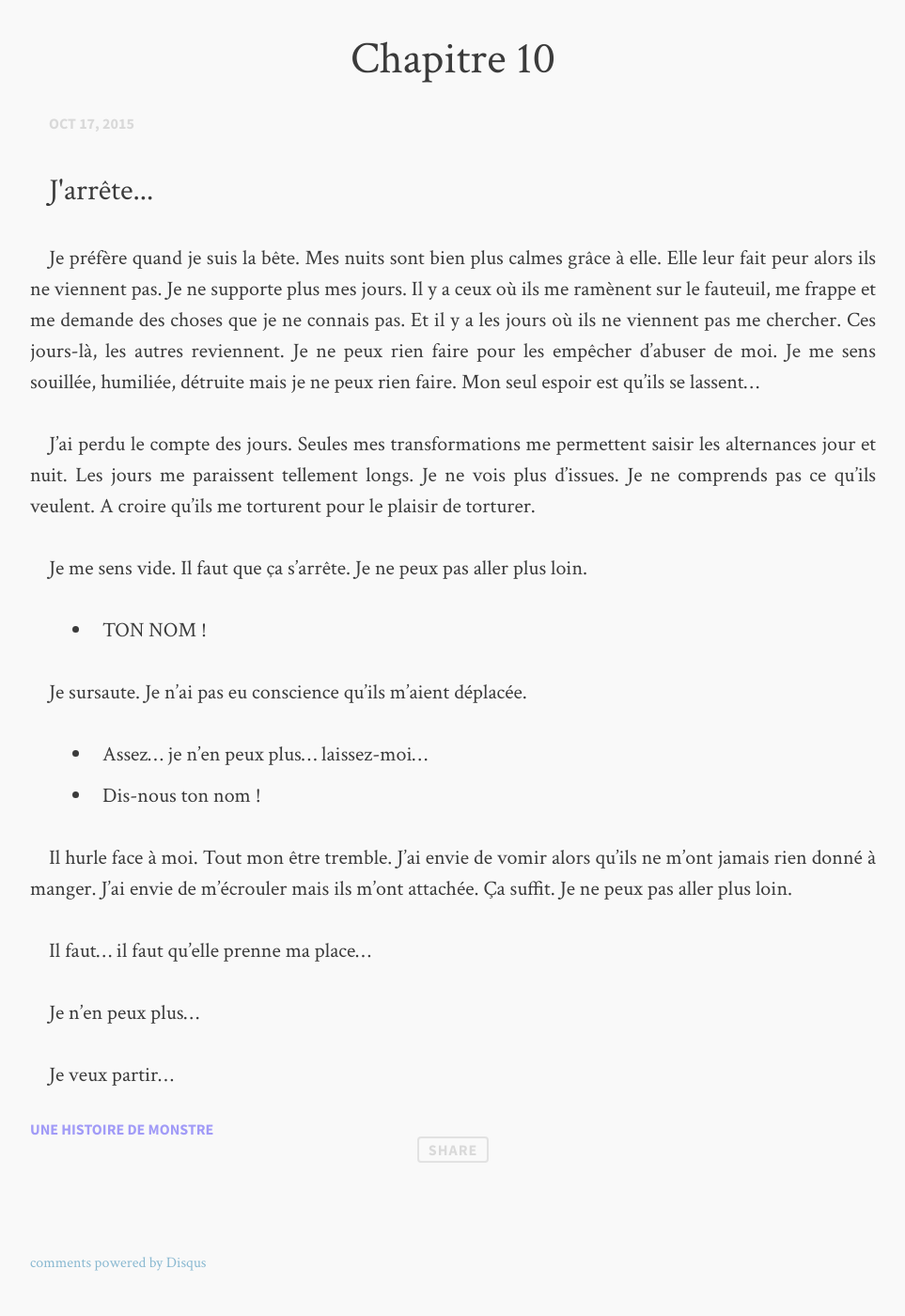
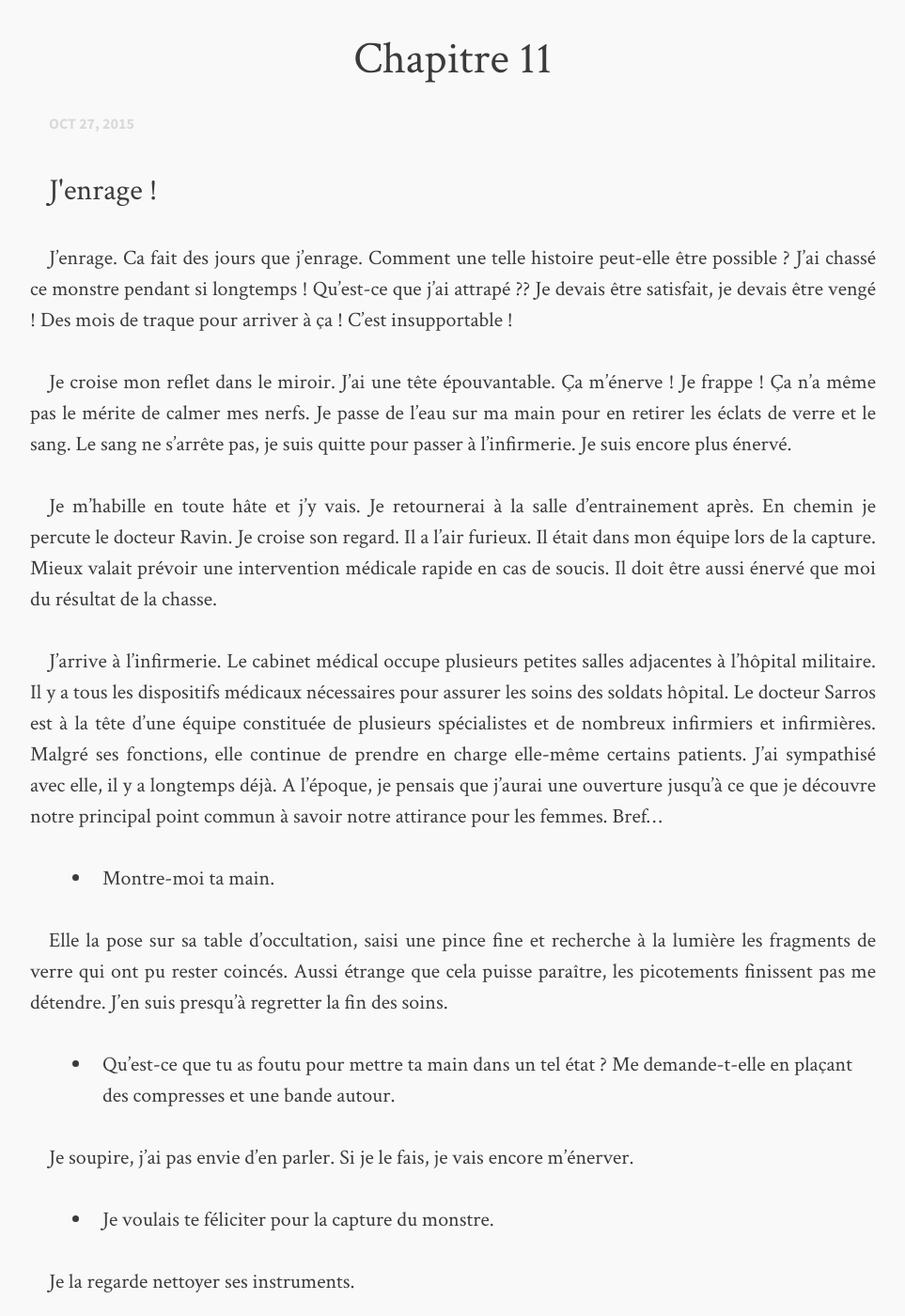
Before and after one commit to Grimoire-des-secrets/grimoire-des-secrets.github.io, a Jekyll site: the page built from _posts/2015-10-27-une-histoire-de-monstre-11.md, in a window 1280 px wide and 1400 px high, scrolled down 963 px. Shown: the whole window at 94% size, without its empty margins (158-1121 px from the left). Built offline with Jekyll 4.4.1, drawn with Linux system fonts in a browser that asks for light colours; comment, search, counter and statistics services are not loaded; some of the changed text lies outside the part shown.

Commit message:
UHM C11 corrigé + C12

```diff
--- a/_posts/2015-10-27-une-histoire-de-monstre-11.md
+++ b/_posts/2015-10-27-une-histoire-de-monstre-11.md
@@ -1,34 +1,55 @@
 ---
 layout: post-light-feature
 title: Une histoire de monstre
-subtitle: Chapitre 10
-description: "J'arrête..."
+subtitle: Chapitre 11
+description: "J'enrage !"
 extract: |
-    Je préfère quand je suis la bête. Mes nuits sont bien plus calmes grâce à elle. Elle leur fait peur alors ils ne viennent pas. Je ne supporte plus mes jours.
+    J'enrage. Ca fait des jours que j'enrage. Comment une telle histoire peut-elle être possible ? J'ai chassé ce monstre pendant si longtemps ! Qu'est-ce que j'ai attrapé ??
 comments: true
 categories: articles
-date: 2015-10-17
+date: 2015-10-27
 tags: [Une histoire de monstre]
 image:
         feature: soft-trees.jpg
 ---
-Je préfère quand je suis la bête. Mes nuits sont bien plus calmes grâce à elle. Elle leur fait peur alors ils ne viennent pas. Je ne supporte plus mes jours. Il y a ceux où ils me ramènent sur le fauteuil, me frappe et me demande des choses que je ne connais pas. Et il y a les jours où ils ne viennent pas me chercher. Ces jours-là, les autres reviennent. Je ne peux rien faire pour les empêcher d'abuser de moi. Je me sens souillée, humiliée, détruite mais je ne peux rien faire. Mon seul espoir est qu'ils se lassent...
+J'enrage. Ca fait des jours que j'enrage. Comment une telle histoire peut-elle être possible ? J'ai chassé ce monstre pendant si longtemps ! Qu'est-ce que j'ai attrapé ?? Je devais être satisfait, je devais être vengé ! Des mois de traque pour arriver à ça ! C'est insupportable !
 
-J'ai perdu le compte des jours. Seules mes transformations me permettent saisir les alternances jour et nuit. Les jours me paraissent tellement longs. Je ne vois plus d'issues. Je ne comprends pas ce qu'ils veulent. A croire qu'ils me torturent pour le plaisir de torturer.
+Je croise mon reflet dans le miroir. J'ai une tête épouvantable. Ça m'énerve ! Je frappe ! Ça n'a même pas le mérite de calmer mes nerfs. Je passe de l'eau sur ma main pour en retirer les éclats de verre et le sang. Le sang ne s'arrête pas, je suis quitte pour passer à l'infirmerie. Je suis encore plus énervé.
 
-Je me sens vide. Il faut que ça s'arrête. Je ne peux pas aller plus loin.
+Je m'habille en toute hâte et j'y vais. Je retournerai à la salle d'entrainement après. En chemin je percute le docteur Ravin. Je croise son regard. Il a l'air furieux. Il était dans mon équipe lors de la capture. Mieux valait prévoir une intervention médicale rapide en cas de soucis. Il doit être aussi énervé que moi du résultat de la chasse.
 
-- TON NOM !
+J'arrive à l'infirmerie. Le cabinet médical occupe plusieurs petites salles adjacentes à l'hôpital militaire. Il y a tous les dispositifs médicaux nécessaires pour assurer les soins des soldats hôpital. Le docteur Sarros est à la tête d'une équipe constituée de plusieurs spécialistes et de nombreux infirmiers et infirmières. Malgré ses fonctions, elle continue de prendre en charge elle-même certains patients. J'ai sympathisé avec elle, il y a longtemps déjà. A l'époque, je pensais que j'aurai une ouverture jusqu'à ce que je découvre notre principal point commun à savoir notre attirance pour les femmes. Bref...
 
-Je sursaute. Je n'ai pas eu conscience qu'ils m'aient déplacée.
+- Montre-moi ta main.
 
-- Assez... je n'en peux plus... laissez-moi...
-- Dis-nous ton nom !
+Elle la pose sur sa table d'occultation, saisi une pince fine et recherche à la lumière les fragments de verre qui ont pu rester coincés. Aussi étrange que cela puisse paraître, les picotements finissent pas me détendre. J'en suis presqu'à regretter la fin des soins.
 
-Il hurle face à moi. Tout mon être tremble. J'ai envie de vomir alors qu'ils ne m'ont jamais rien donné à manger. J'ai envie de m'écrouler mais ils m'ont attachée. Ça suffit. Je ne peux pas aller plus loin.
+- Qu'est-ce que tu as foutu pour mettre ta main dans un tel état ? Me demande-t-elle en plaçant des compresses et une bande autour.
 
-Il faut... il faut qu'elle prenne ma place...
+Je soupire, j'ai pas envie d'en parler. Si je le fais, je vais encore m'énerver.
 
-Je n'en peux plus...
+- Je voulais te féliciter pour la capture du monstre.
 
-Je veux partir...
+Je la regarde nettoyer ses instruments.
+
+- Seulement, continue-t-elle, vu ce qu'ils en font depuis, j'hésite.
+- T'as pitié de ce monstre ?
+
+Je suis choqué par ce que j'entends. Faut-il que je lui rappelle les meurtres et l'état des victimes !?
+
+- Oui, j'ai pitié.
+
+Elle me regarde dans les yeux. Elle me balance sa conviction dans la figure. Elle a du caractère c'est sûr. Il en faut pour être à sa place. Mais de la pitié pour un monstre ? N'importe quoi !
+
+- Tu délires, c'est juste un putain de monstre. Il ne mérite pas ta pitié.
+- Le monstre est à moitié femme.
+- Ça n'excuse rien !
+- Non bien sûr. Mais ça change tout quand même. Tu peux y aller, j'ai du travail.
+
+Elle me tourne le dos et repart. Voilà ! Merci bien ! Je suis de nouveau furax ! De la pitié ? Et puis quoi encore ?
+
+Elle a quand même mis le doigt sur le point qui fâche. Le monstre est à moitié une femme. Une jeune femme apeurée et paniquée. J'avais jamais vu autant de frayeur dans les yeux de quelqu'un.
+
+Il faut que je me défoule ! Vu l'heure, ils doivent déjà être sur le terrain d'entrainement. Je chope un gant en latex avant de partir, il protègera le pansement. Je traverse la base à toute allure et les rejoins.
+
+Je ne veux plus y penser.
--- /dev/null
+++ b/_posts/2016-05-03-une-histoire-de-monstre-12.md
@@ -0,0 +1,44 @@
+---
+layout: post-light-feature
+title: Une histoire de monstre
+subtitle: Chapitre 12
+description: "C'est quoi cette histoire ?"
+extract: |
+    Je retrouve mon équipe au milieu du parcours terre. C'est un parcours d'obstacles basique qui comprends un enchainement de passages dans des sables ou sous des barbelés et beaucoup des sauts et d'escalades, le tout étalé sur 5 kilomètres.
+comments: true
+categories: articles
+date: 2016-03-05
+tags: [Une histoire de monstre]
+image:
+        feature: soft-trees.jpg
+---
+Je retrouve mon équipe au milieu du parcours terre. C'est un parcours d'obstacles basique qui comprends un enchainement de passages dans des sables ou sous des barbelés et beaucoup des sauts et d'escalades, le tout étalé sur 5 kilomètres.  Hans et Olivia sont en tête comme d'habitude. Ils rampent dans la boue évitant soigneusement les barbelés qui recouvre l'espace. Jean suit juste derrière et se baisse pour affronter le même obstacle. Thomas reste en retard de trois épreuves et escalade une corde lisse.
+
+Je me dirige vers l'écran tactile pour contrôler leur temps. C'est pas terrible. Je vérifie l'historique et confirme qu'ils peuvent faire nettement mieux. Ils vont refaire un tour. Je me dirige vers la ligne d'arrivée pour les chopper à la sortie.
+
+Ils me repèrent avant la fin du parcours et je les vois accélérer. Peine perdue. Je suis pas d'humeur.
+
+- Trop lent ! Recommencez !
+- Mais major, essaie de protester Hans tout en décrottant son t-shirt.
+
+Mon regard le stoppe dans sa lancée. A côté de lui, Olivia soupire et me lance un coup d'œil exaspéré. Elle fait demi tour pour accueillir Jean et lui annonce la sentence. On attend encore quelques minutes que Thomas arrive. Il est très essoufflé et cherche un appui auprès de Hans.
+
+- On y retourne !
+
+Je les entraine vers la ligne de départ. Je fais un signe à un des infirmiers en service. Je le vois dicter des instructions à l'aide d'un micro fixé dans son col. C'est bon, nos chronomètres doivent avoir été réinitialisés. Dès que nous franchirons la ligne infra-rouge délimitant le début du parcours, il se déclenchera grâce aux puces présentes dans notre cou.
+
+- Go !
+
+Je pars en sprint. Cent mètres plus loin, le premier obstacle nous attends. C'est une échelle de corde. Il y en a suffisamment pour que chacun ai la sienne et même Thomas a su tenir le sprint. On monte, on passe par-dessus la poterne, on redescend par la même échelle, on lâche à quelques mètres du sol et on repart en sprint vers l'épreuve suivante.
+
+Ça fait du bien. Je sens mes jambes et mes bras trembler d'épuisement. Thomas s'écroule à côté de moi. Bien. Il a enfin réussi à suivre le rythme. Olivia me maudit dans un souffle qui aurait dû rester discret mais je suis enfin calmé et je laisse passer.
+
+Une équipe d'infirmiers nous rejoint avec leur scanner pour un check complet. Il suffit de patienter et tous les résultats sont transférés dans le serveur dans chaque fiche soldat respective. J'irai les consulter mais plus tard. J'ai juste envie d'une douche pour l'instant.
+
+Toute cette histoire pue. Sous la douche, dès que je ferme les yeux, je revois ses yeux. De grands yeux mordorés, des cheveux blond-roux, cette fille a dû en faire craquer plus d'un. Probablement juste avant de les manger.
+
+Je ne comprends pas. Pourquoi s'être retransformée dans la cage. Qu'espérait-elle ? De la pitié ? Sauver sa vie ? Elle avait si peur qu'elle s'en est évanouie. Alors pourquoi faire ça ? Personne ne se serait approché d'elle sous sa forme de bête. Après, c'est sûr que n'importe lequel des soldats présents, moi le premier, aurait pu lui tirer dessus directement pour en finir de ces massacres. Mais est-ce que ça l'a vraiment sauvée ?
+
+J'en peux plus de toutes ces questions...
+
+En revenant dans mon salon, mon écran de communication s'est allumé. Il est fondu dans le mur à droite de ma porte. Ces écrans ont été installés il y a quelques mois. Ils sont très pratiques pour contrôler la température et la qualité de l'air des apparements mais aussi pour communiquer entre collègues. Et là, je constate que je suis convoqué dans le bureau du général Grahams. Je vais peut-être avoir quelques informations.
```
